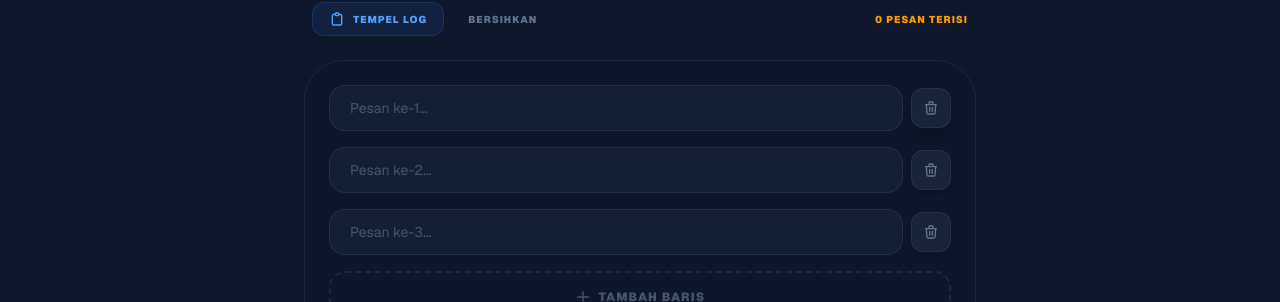
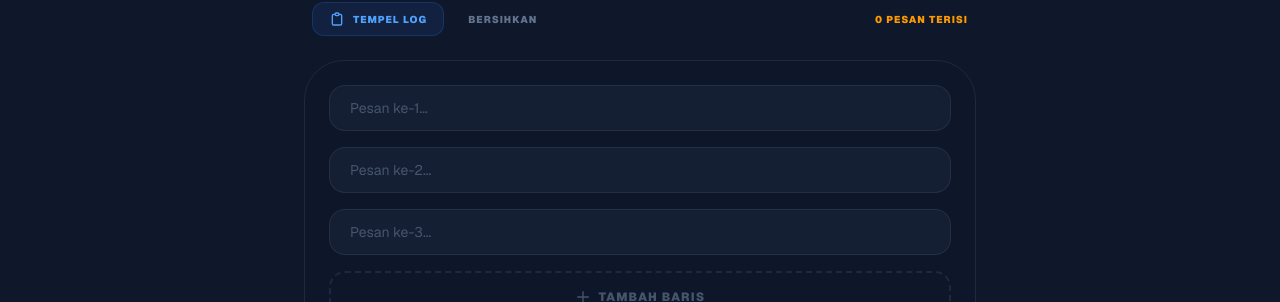
Before and after one commit to ilyfauzan/CegahGrooming, a Next.js app in the folder grooming-detector-ui/: page /detector in a window 1280 px wide. Shown: the part 371-673 px from the top of the page. Built offline with nearby package versions, Linux system fonts and the light colour scheme; no server answers.

Commit message:
UI Cleanup: Menghapus tombol hapus pesan individual di ChatInputBuilder

```diff
--- a/grooming-detector-ui/app/components/ChatInputBuilder.tsx
+++ b/grooming-detector-ui/app/components/ChatInputBuilder.tsx
@@ -116,16 +116,7 @@ export default function ChatInputBuilder({ onAnalyze, isLoading }: ChatInputBuil
                   target.style.height = `${target.scrollHeight}px`;
                 }}
               />
-              {/* Delete Button - Always Visible */}
-              <button
-                onClick={() => removeMessage(idx)}
-                className="shrink-0 w-10 h-10 bg-slate-800/80 border border-slate-700/50 rounded-xl flex items-center justify-center text-slate-500 hover:text-red-400 hover:border-red-400/50 transition-all shadow-lg"
-                title="Hapus pesan"
-              >
-                <svg xmlns="http://www.w3.org/2000/svg" className="h-4 w-4" fill="none" viewBox="0 0 24 24" stroke="currentColor">
-                  <path strokeLinecap="round" strokeLinejoin="round" strokeWidth={2} d="M19 7l-.867 12.142A2 2 0 0116.138 21H7.862a2 2 0 01-1.995-1.858L5 7m5 4v6m4-6v6m1-10V4a1 1 0 00-1-1h-4a1 1 0 00-1 1v3M4 7h16" />
-                </svg>
-              </button>
+              {/* Delete Button removed per user request */}
             </div>
           </div>
         ))}
```
